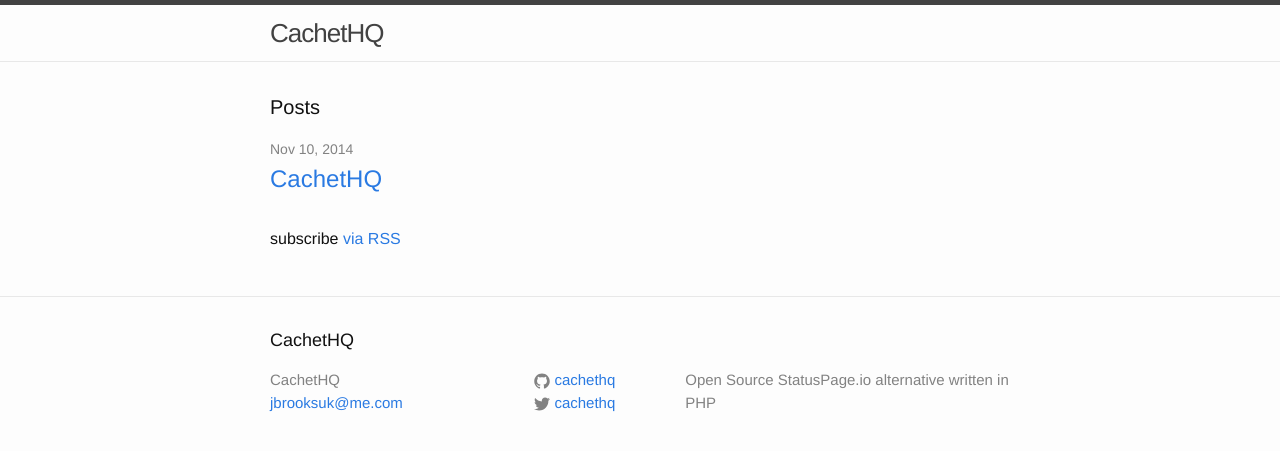
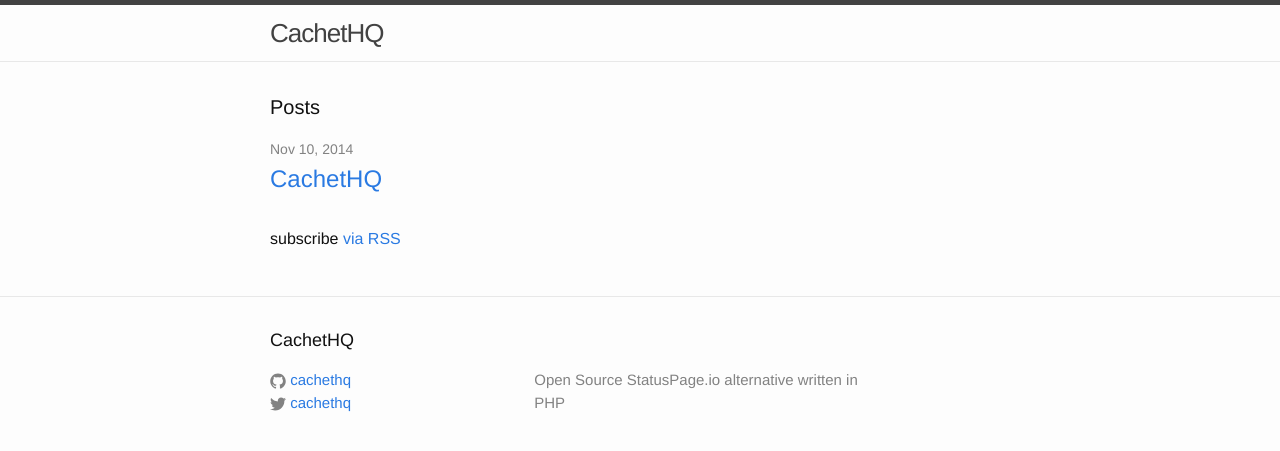
Before and after one commit to matthewjamesr/cachethq.io, a Jekyll site: the page built from index.html, in a window 1280 px wide. Shown: the top 451 px of the page. Built offline with Jekyll 4.4.1, drawn with Linux system fonts in a browser that asks for light colours.

Commit message:
Remove useless footer links

```diff
--- a/_includes/footer.html
+++ b/_includes/footer.html
@@ -6,13 +6,6 @@
 
     <div class="footer-col-wrapper">
       <div class="footer-col  footer-col-1">
-        <ul class="contact-list">
-          <li>{{ site.title }}</li>
-          <li><a href="mailto:{{ site.email }}">{{ site.email }}</a></li>
-        </ul>
-      </div>
-
-      <div class="footer-col  footer-col-2">
         <ul class="social-media-list">
           {% if site.github_username %}
           <li>
```
